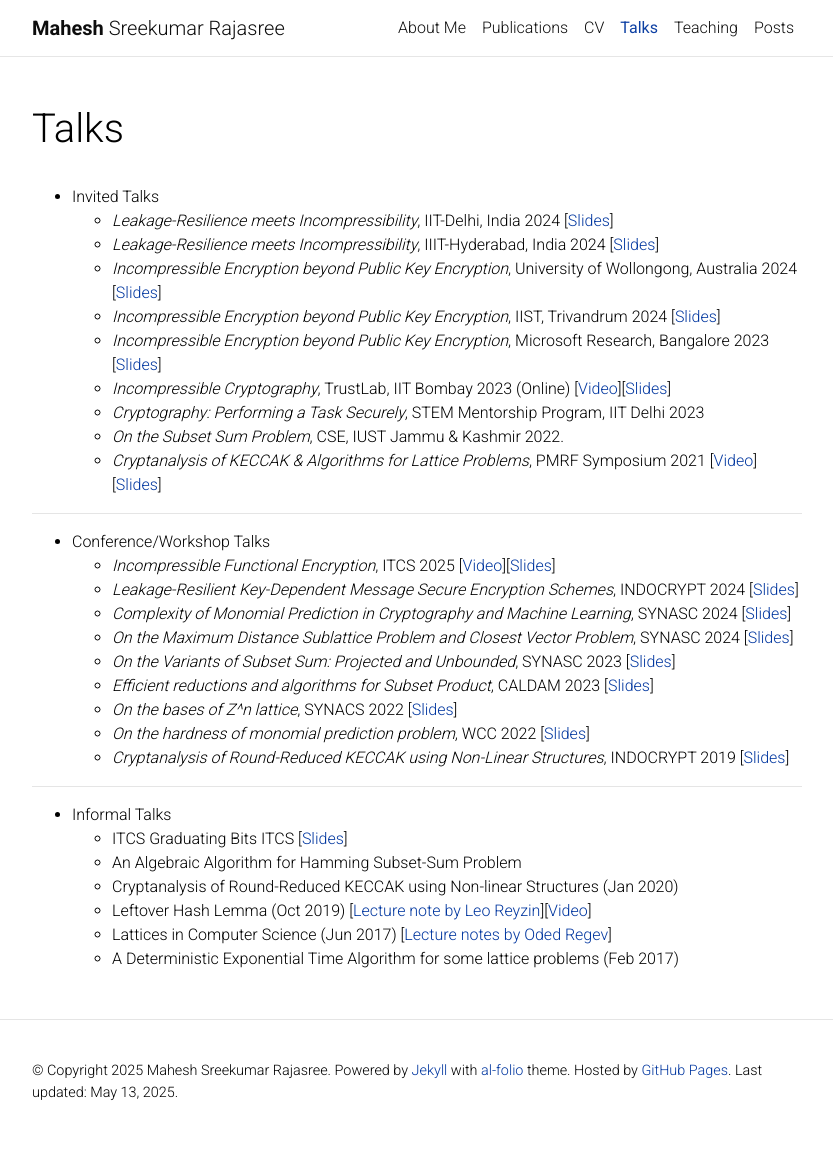
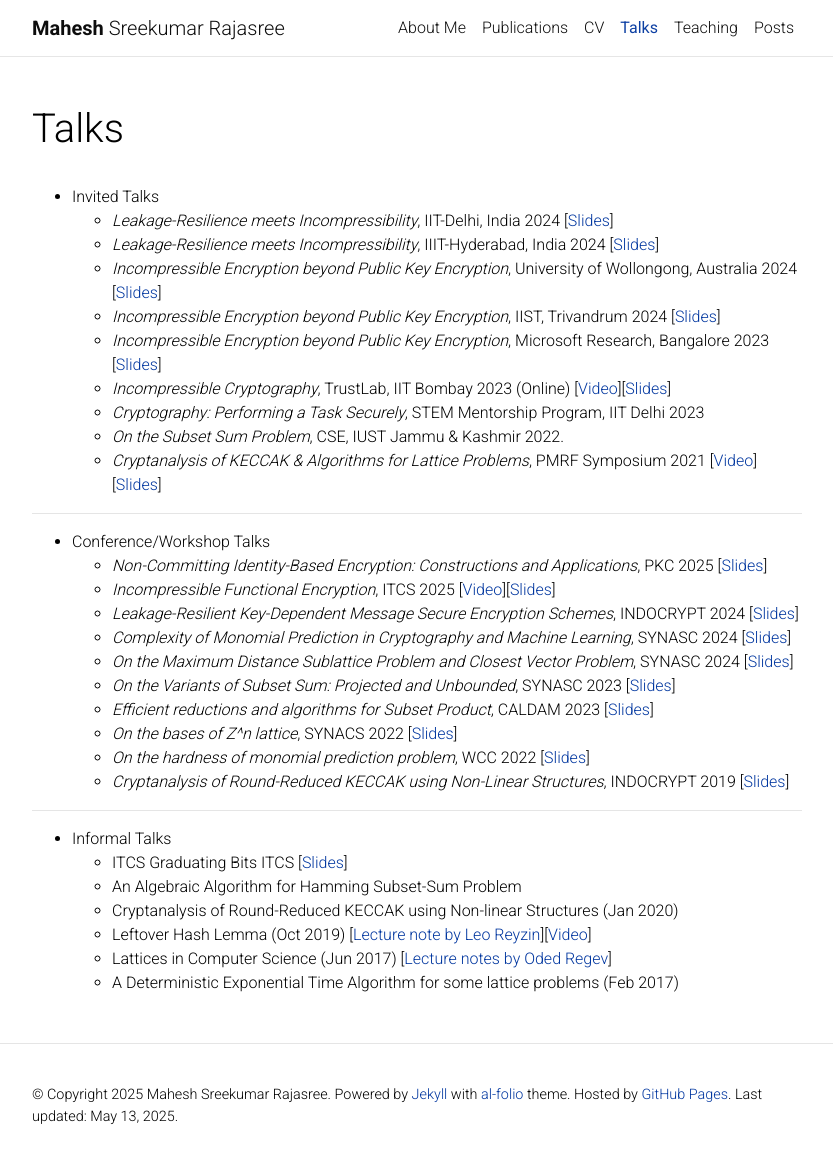
Before and after one commit to Mahe94/mahe94.github.io, a Jekyll site: the page built from _pages/talks.md, in a window 1280 px wide and 1167 px high. Shown: the top 1163 px of the window, without its empty margins (223-1056 px from the left). Built offline with Jekyll 4.4.1, drawn with Linux system fonts in a browser that asks for light colours; comment, search, counter and statistics services are not loaded; a style sheet for code colours, icons or effects is not loaded.

Commit message:
Update talks.md

```diff
--- a/_pages/talks.md
+++ b/_pages/talks.md
@@ -23,6 +23,7 @@ nav_order: 4
 ---
 
 * Conference/Workshop Talks
+    * _Non-Committing Identity-Based Encryption: Constructions and Applications_, PKC 2025 [<a href='../assets/pdf/slides/PKC 2025.pdf'>Slides</a>]
     * _Incompressible Functional Encryption_, ITCS 2025 [<a href='https://youtu.be/Kpc0q8SE3OA?list=PLeHhvTGj_0A90DKvYgkSKQwy4UAByJ6va'>Video</a>][<a href='../assets/pdf/slides/ITCS 2025.pdf'>Slides</a>]
     * _Leakage-Resilient Key-Dependent Message Secure Encryption Schemes_, INDOCRYPT 2024 [<a href='../assets/pdf/slides/INDOCRYPT 2024.pdf'>Slides</a>]
     * _Complexity of Monomial Prediction in Cryptography and Machine Learning_, SYNASC 2024 [<a href='../assets/pdf/slides/SYNASC 2024(1).pdf'>Slides</a>]
```
